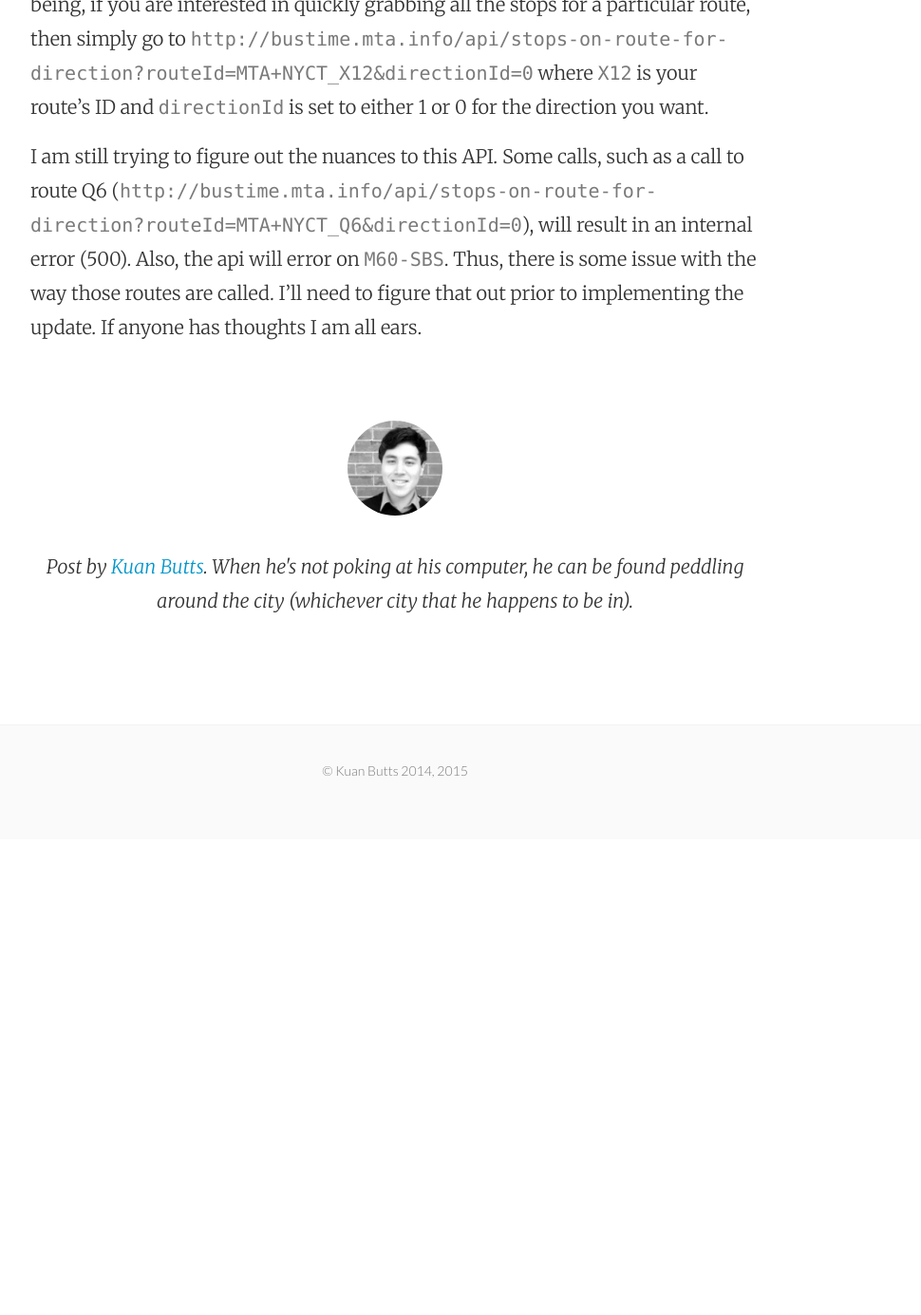
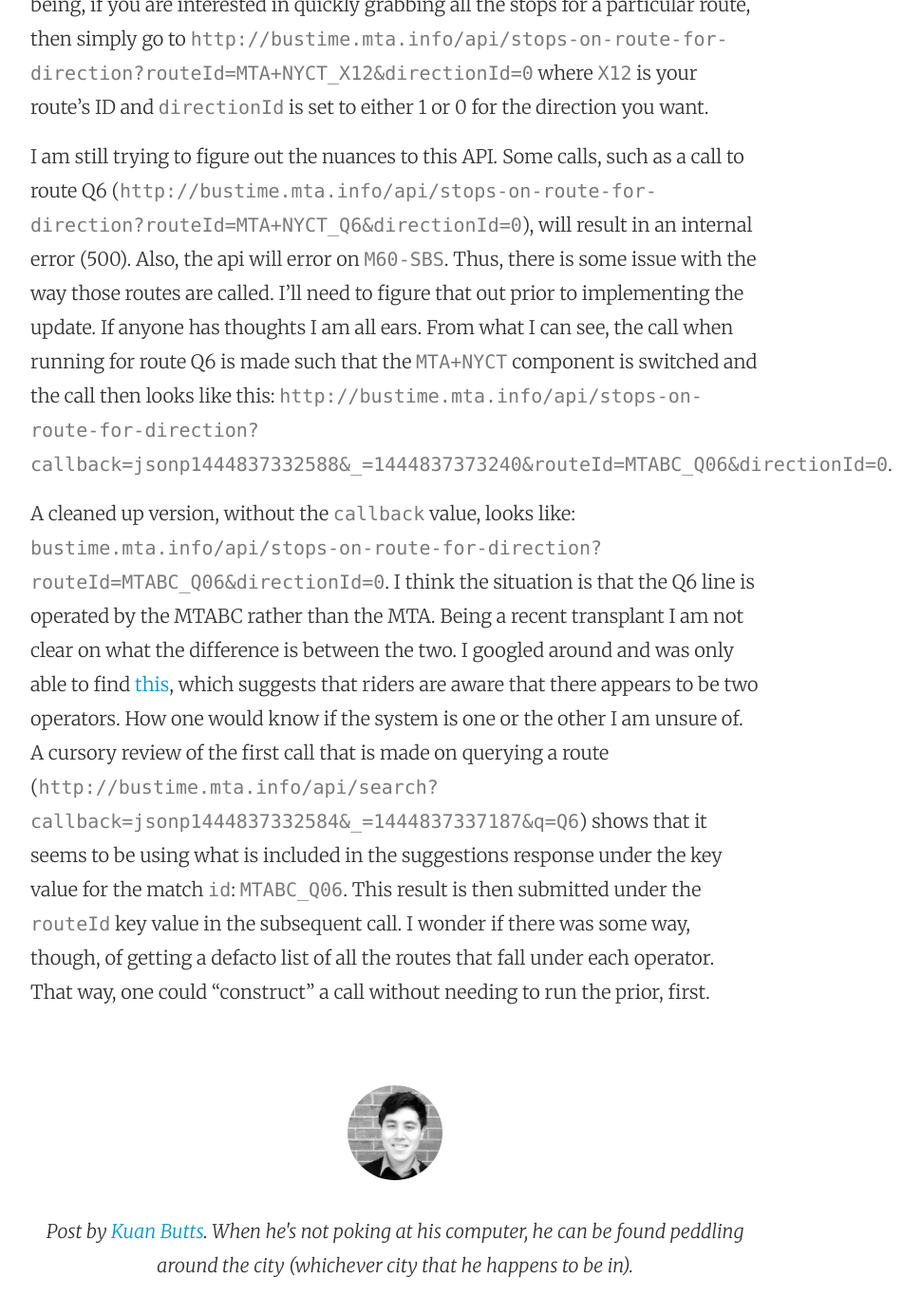
Before and after one commit to kuanb/kuanb.github.io, a Jekyll site: the page built from _posts/2015-10-14-more-api-discoveries.md, in a window 1280 px wide and 1400 px high, scrolled down 1699 px. Shown: the top 1385 px of the window at 95% size, without its empty margins (224-1194 px from the left). Built offline with Jekyll 4.4.1, drawn with Linux system fonts in a browser that asks for light colours; Markdown is read by kramdown in place of the engine named in the settings; before the commit the page ends 2583 px from its top, so only the background shows below that; some of the changed text lies outside the part shown.

Commit message:
added routeId disocery to the post

```diff
--- a/_posts/2015-10-14-more-api-discoveries.md
+++ b/_posts/2015-10-14-more-api-discoveries.md
@@ -14,4 +14,6 @@
 
 Either way, the endpoint is indeed useful and I intend to add it to the OBA Extractor tool I made from before so look out for that update shortly. For the time being, if you are interested in quickly grabbing all the stops for a particular route, then simply go to `http://bustime.mta.info/api/stops-on-route-for-direction?routeId=MTA+NYCT_X12&directionId=0` where `X12` is your route's ID and `directionId` is set to either 1 or 0 for the direction you want.
 
-I am still trying to figure out the nuances to this API. Some calls, such as a call to route Q6 (`http://bustime.mta.info/api/stops-on-route-for-direction?routeId=MTA+NYCT_Q6&directionId=0`), will result in an internal error (500). Also, the api will error on `M60-SBS`. Thus, there is some issue with the way those routes are called. I'll need to figure that out prior to implementing the update. If anyone has thoughts I am all ears.
+I am still trying to figure out the nuances to this API. Some calls, such as a call to route Q6 (`http://bustime.mta.info/api/stops-on-route-for-direction?routeId=MTA+NYCT_Q6&directionId=0`), will result in an internal error (500). Also, the api will error on `M60-SBS`. Thus, there is some issue with the way those routes are called. I'll need to figure that out prior to implementing the update. If anyone has thoughts I am all ears. From what I can see, the call when running for route Q6 is made such that the `MTA+NYCT` component is switched and the call then looks like this: `http://bustime.mta.info/api/stops-on-route-for-direction?callback=jsonp1444837332588&_=1444837373240&routeId=MTABC_Q06&directionId=0`.
+
+A cleaned up version, without the `callback` value, looks like: `bustime.mta.info/api/stops-on-route-for-direction?routeId=MTABC_Q06&directionId=0`. I think the situation is that the Q6 line is operated by the MTABC rather than the MTA. Being a recent transplant I am not clear on what the difference is between the two. I googled around and was only able to find [this](http://www.nyctransitforums.com/forums/topic/33309-subway-to-mtabc-transfer-question/), which suggests that riders are aware that there appears to be two operators. How one would know if the system is one or the other I am unsure of. A cursory review of the first call that is made on querying a route (`http://bustime.mta.info/api/search?callback=jsonp1444837332584&_=1444837337187&q=Q6`) shows that it seems to be using what is included in the suggestions response under the key value for the match `id`: `MTABC_Q06`. This result is then submitted under the `routeId` key value in the subsequent call. I wonder if there was some way, though, of getting a defacto list of all the routes that fall under each operator. That way, one could "construct" a call without needing to run the prior, first.
```
